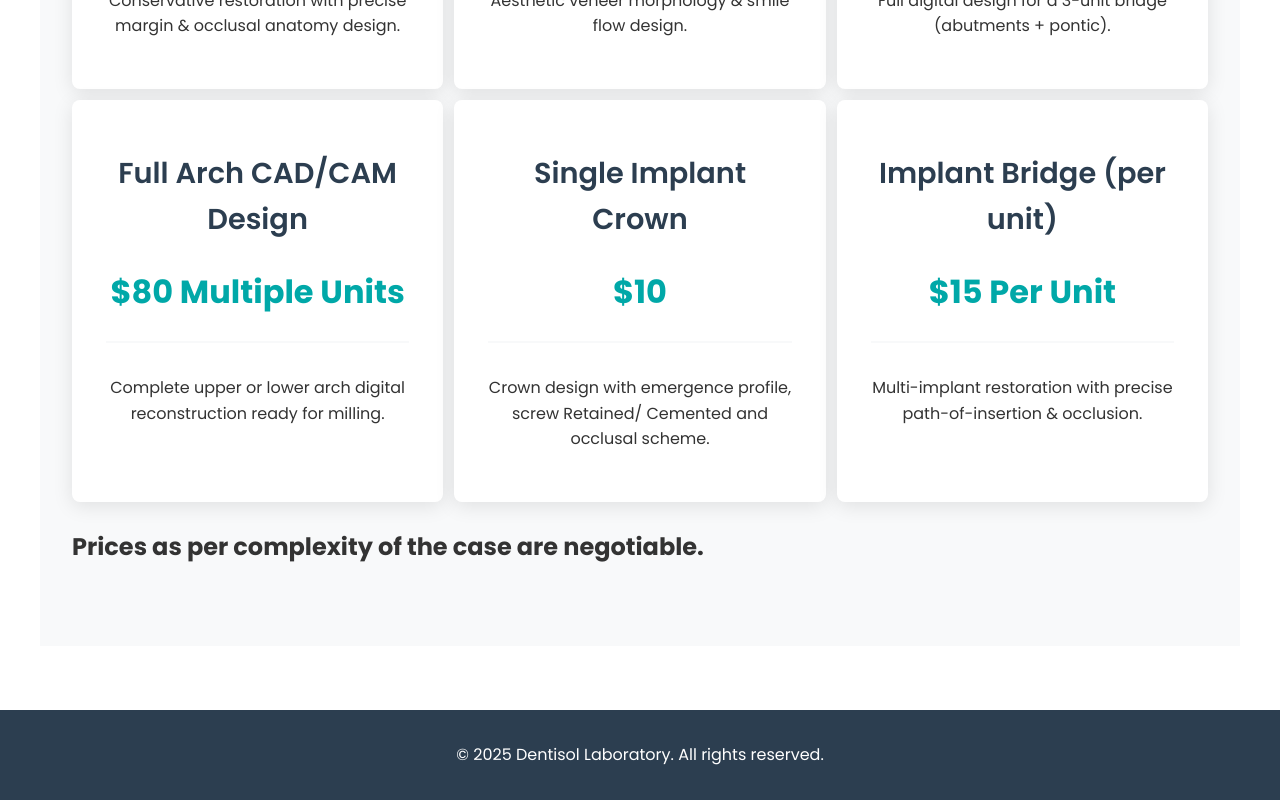
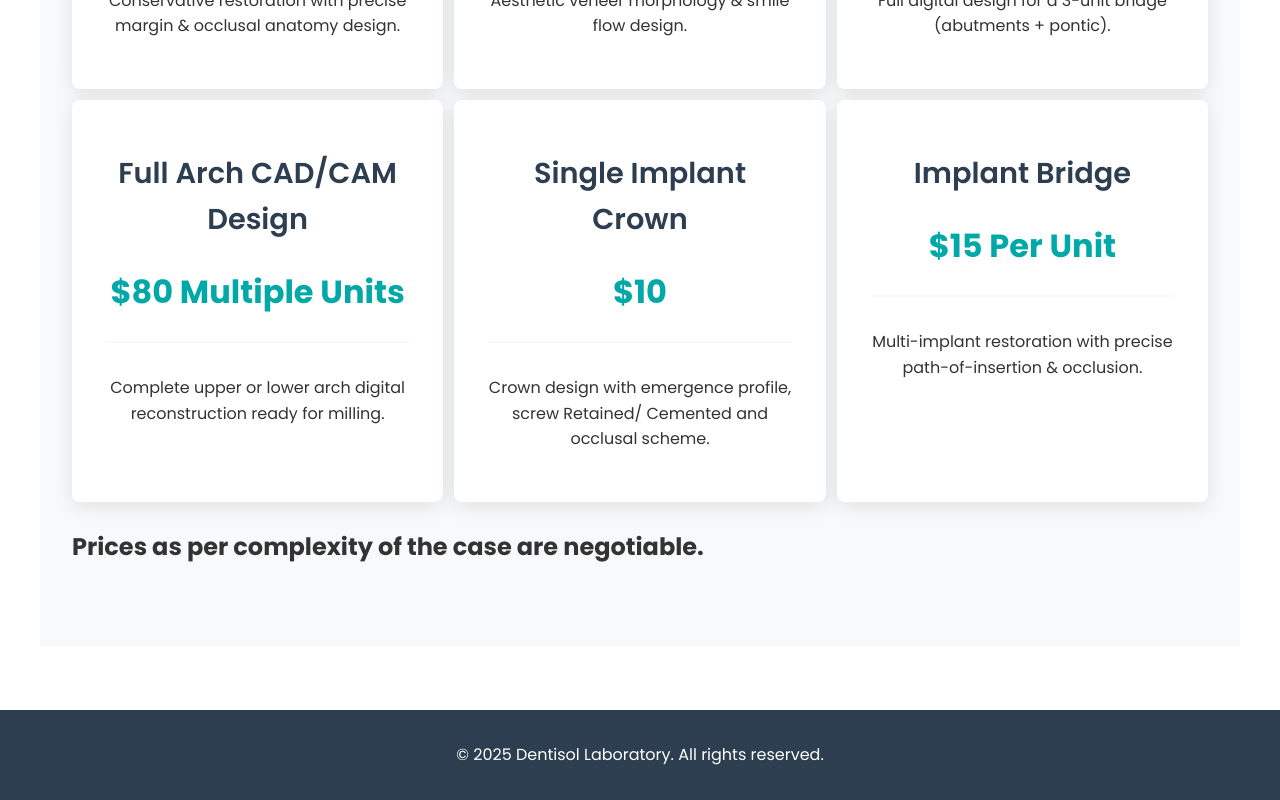
Before and after one commit to MrAbidRajpoot/dentisol-frontend, a React (Create React App) app: page /pricing in a window 1280 px wide. Shown: the part 991-1791 px from the top of the page. Built offline with nearby package versions, Linux system fonts and the light colour scheme.

Commit message:
pricing spelling fix

```diff
--- a/src/components/Pricing.js
+++ b/src/components/Pricing.js
@@ -55,7 +55,7 @@ const Pricing = () => {
 
     },
       {
-      title: "Implant Bridge (per unit)",
+      title: "Implant Bridge",
       price: "$15 Per Unit",
       description: "Multi-implant restoration with precise path-of-insertion & occlusion.",
 
```
